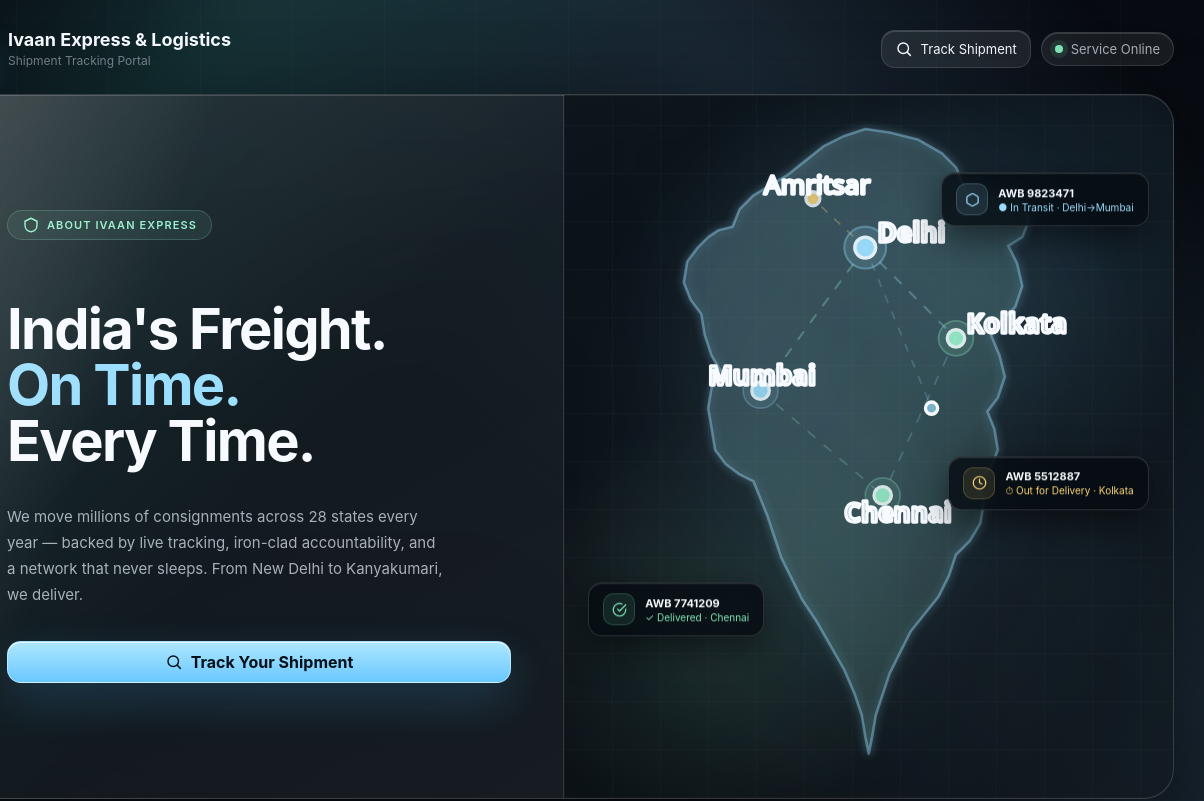
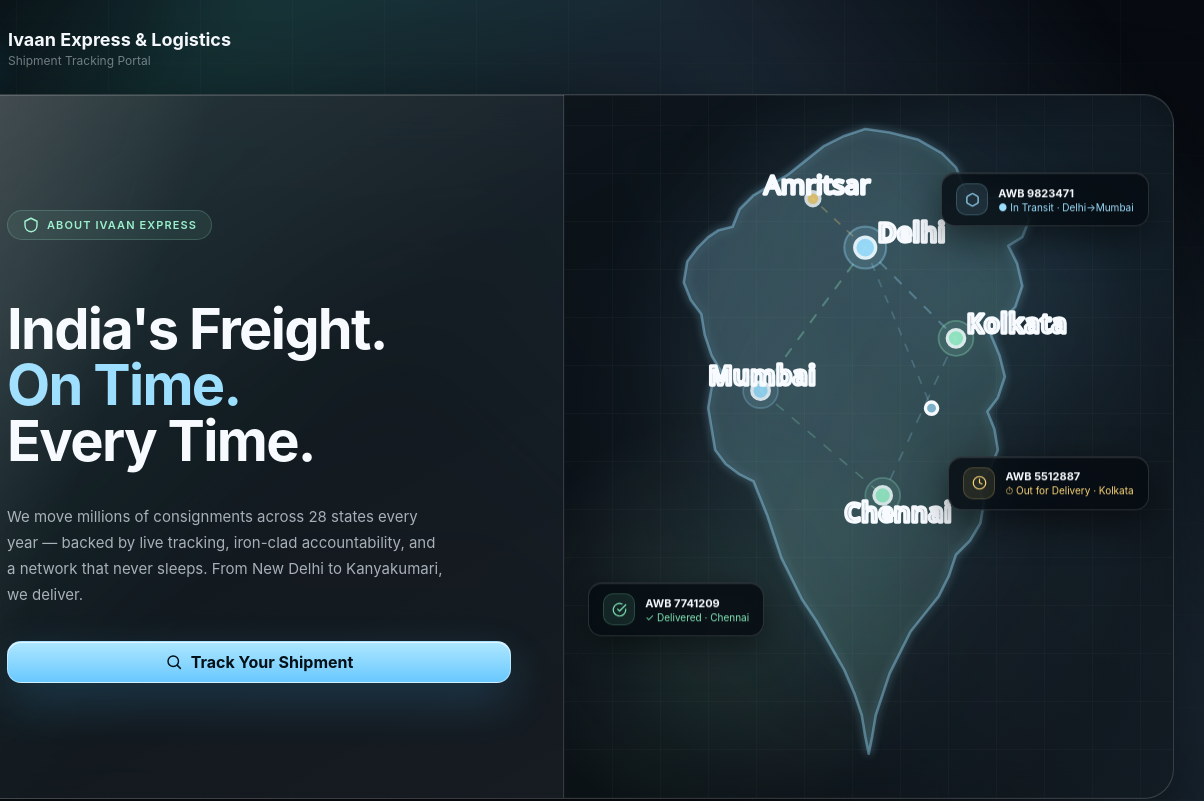
Before and after one commit to DarkJustplay/ivaanexpressandlogistics, a website: page about.html in a window 1280 px wide. Shown: the top 801 px of the page, 76-1280 px from the left. Drawn offline with Linux system fonts and the light colour scheme.

Commit message:
Production Version 1298

```diff
--- a/about.html
+++ b/about.html
@@ -428,12 +428,6 @@
       </span>
     </a>
     <nav class="top-actions" aria-label="Primary">
-      <a href="/" class="ghost-button compact">
-        <svg viewBox="0 0 24 24"><circle cx="11" cy="11" r="7"/><path d="m16.5 16.5 4 4"/></svg>
-        Track Shipment
-      </a>
-      <span class="server-pill live">
-        <i></i>Service Online
       </span>
     </nav>
   </header>
```
